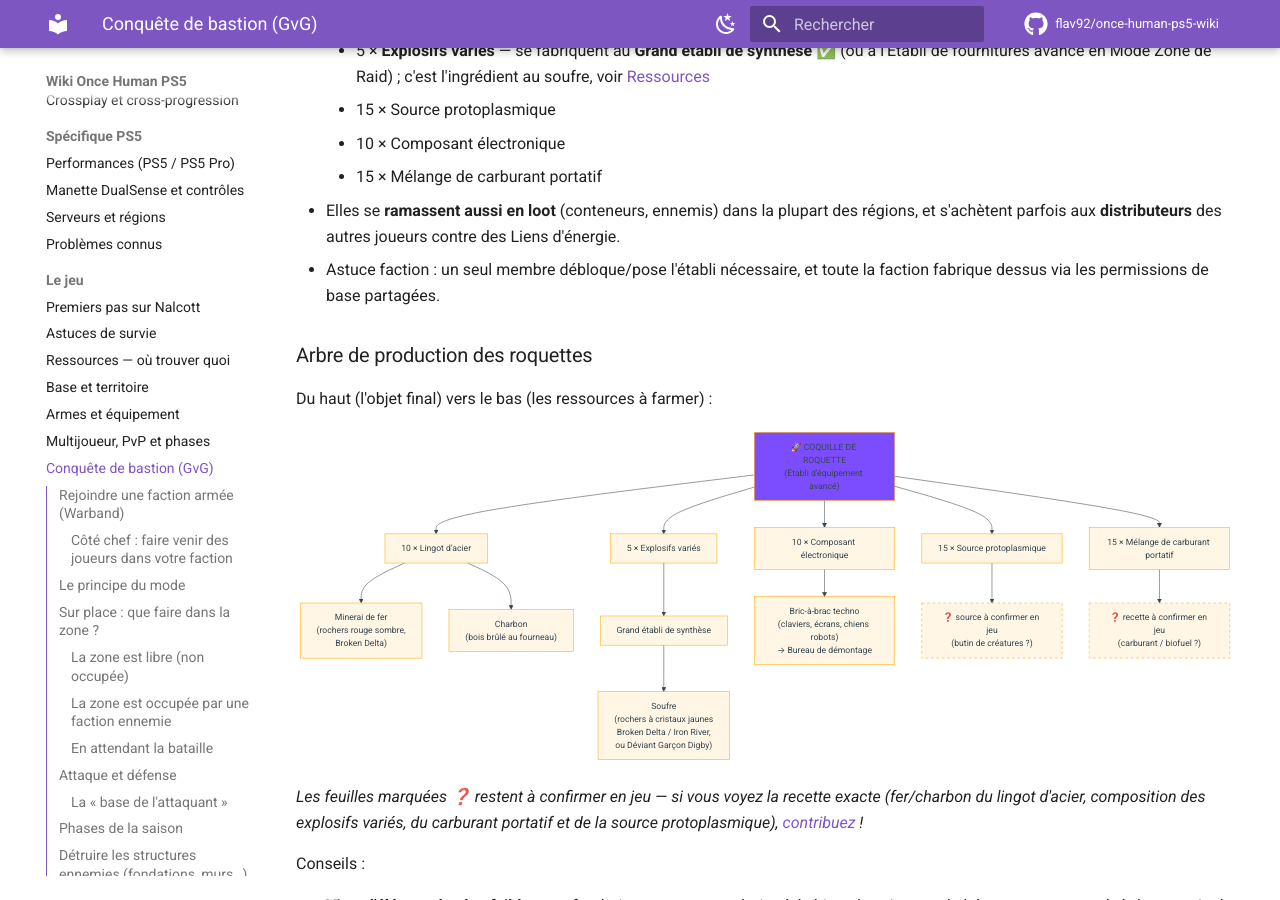
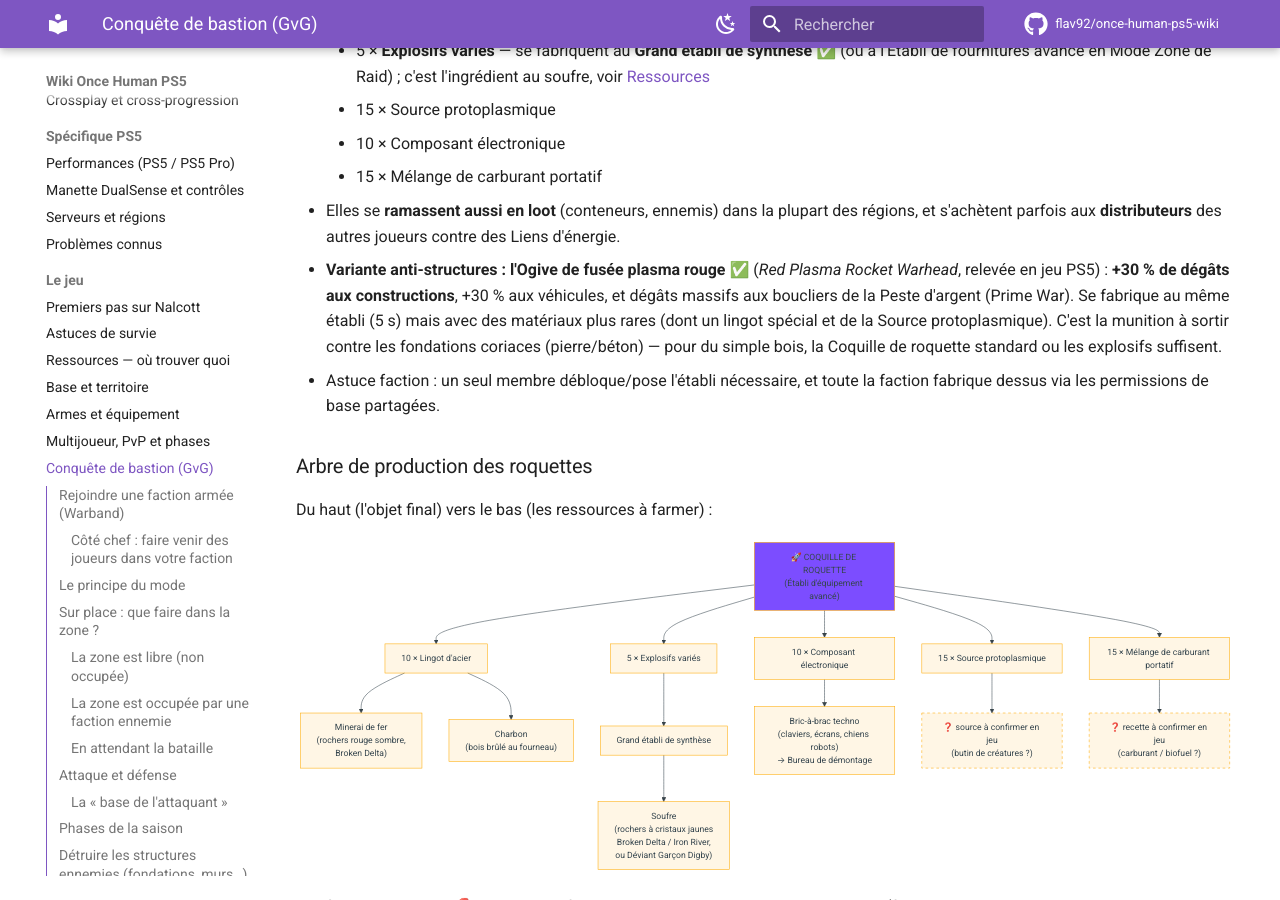
Before and after one commit to flav92/once-human-ps5-wiki, an MkDocs documentation site: the page built from docs/jeu/conquete-bastion.md, in a window 1280 px wide and 900 px high, scrolled down 3409 px. Built offline with MkDocs 1.6.1 and Material for MkDocs 9.7.7, drawn with Linux system fonts in a browser that asks for light colours; comment, search, counter and statistics services are not loaded.

Commit message:
Ogive de fusée plasma rouge : +30 % dégâts constructions (relevé en jeu PS5)
La munition anti-structures du RPG7, à réserver aux fondations
coriaces. Peste d'argent ajoutée au glossaire.

Co-Authored-By: Claude Fable 5 <noreply@anthropic.com>
Claude-Session: https://claude.ai/code/session_01TCxfqbazixhXZqmCd3gYVk

```diff
--- a/docs/jeu/conquete-bastion.md
+++ b/docs/jeu/conquete-bastion.md
@@ -91,6 +91,7 @@ Les **Explosifs variés** ✅ (*Mixed Explosives*, l'ingrédient clé — fabriq
     - 10 × Composant électronique
     - 15 × Mélange de carburant portatif
 - Elles se **ramassent aussi en loot** (conteneurs, ennemis) dans la plupart des régions, et s'achètent parfois aux **distributeurs** des autres joueurs contre des Liens d'énergie.
+- **Variante anti-structures : l'Ogive de fusée plasma rouge** ✅ (*Red Plasma Rocket Warhead*, relevée en jeu PS5) : **+30 % de dégâts aux constructions**, +30 % aux véhicules, et dégâts massifs aux boucliers de la Peste d'argent (Prime War). Se fabrique au même établi (5 s) mais avec des matériaux plus rares (dont un lingot spécial et de la Source protoplasmique). C'est la munition à sortir contre les fondations coriaces (pierre/béton) — pour du simple bois, la Coquille de roquette standard ou les explosifs suffisent.
 - Astuce faction : un seul membre débloque/pose l'établi nécessaire, et toute la faction fabrique dessus via les permissions de base partagées.
 
 ### Arbre de production des roquettes
```
Also changed, not shown: docs/glossaire.md (+1 -0 lines).
